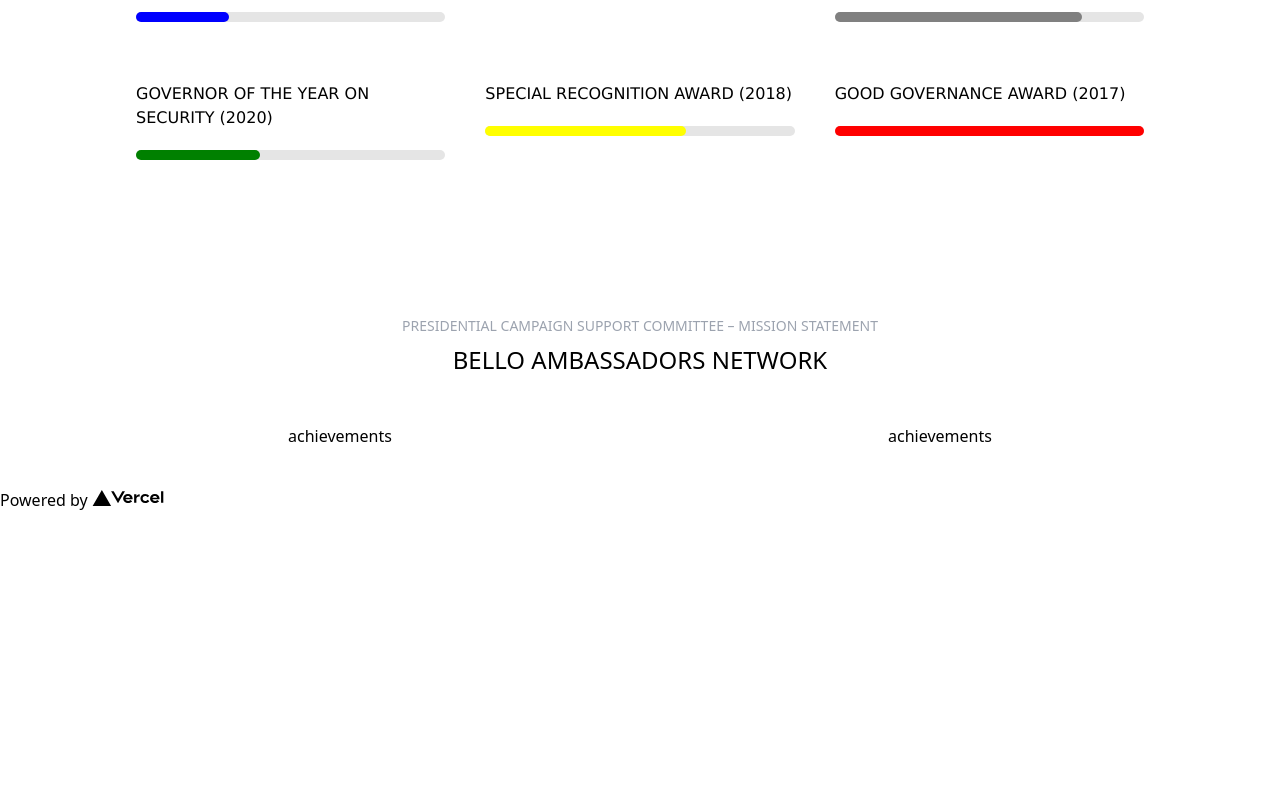
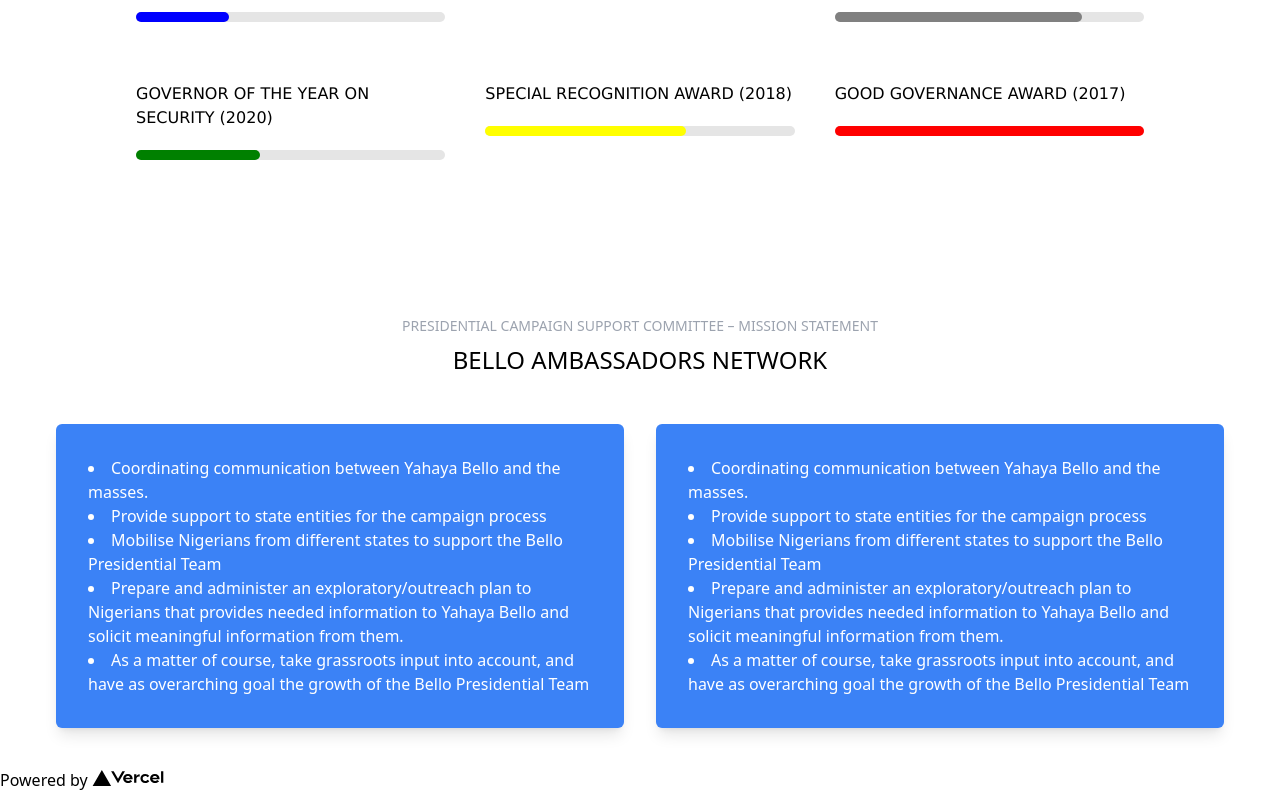
Before and after one commit to sammy-code98/elections, a Next.js app: page / in a window 1280 px wide. Shown: the part 2166-2958 px from the top of the page. Before the commit the page ends 2678 px from the top, so only its background shows below. Built offline with nearby package versions, Linux system fonts and the light colour scheme.

Commit message:
feat: add mission card

```diff
--- a/components/Mission.jsx
+++ b/components/Mission.jsx
@@ -6,11 +6,50 @@ export default function Mission() {
       </div>
       <div className="text-center text-2xl mt-2">BELLO AMBASSADORS NETWORK</div>
 
-<div className="grid grid-cols-2 justify-items-center px-10 mt-12">
-    <div>achievements</div>
-    <div>achievements</div>
-
-</div>
+      <div className="grid grid-cols-2 gap-8 justify-items-center px-14 mt-12">
+        <div className="w-full bg-blue-500 text-white rounded-md shadow-lg p-8">
+          <ul className="list-disc list-inside">
+            <li>
+              Coordinating communication between Yahaya Bello and the masses.
+            </li>
+            <li>Provide support to state entities for the campaign process</li>
+            <li>
+              Mobilise Nigerians from different states to support the Bello
+              Presidential Team
+            </li>
+            <li>
+              Prepare and administer an exploratory/outreach plan to Nigerians
+              that provides needed information to Yahaya Bello and solicit
+              meaningful information from them.
+            </li>
+            <li>
+              As a matter of course, take grassroots input into account, and
+              have as overarching goal the growth of the Bello Presidential Team
+            </li>
+          </ul>
+        </div>
+        <div className="w-full bg-blue-500 text-white rounded-md shadow-lg p-8">
+          <ul className="list-disc list-inside">
+            <li>
+              Coordinating communication between Yahaya Bello and the masses.
+            </li>
+            <li>Provide support to state entities for the campaign process</li>
+            <li>
+              Mobilise Nigerians from different states to support the Bello
+              Presidential Team
+            </li>
+            <li>
+              Prepare and administer an exploratory/outreach plan to Nigerians
+              that provides needed information to Yahaya Bello and solicit
+              meaningful information from them.
+            </li>
+            <li>
+              As a matter of course, take grassroots input into account, and
+              have as overarching goal the growth of the Bello Presidential Team
+            </li>
+          </ul>
+        </div>
+      </div>
     </section>
   );
 }
```
